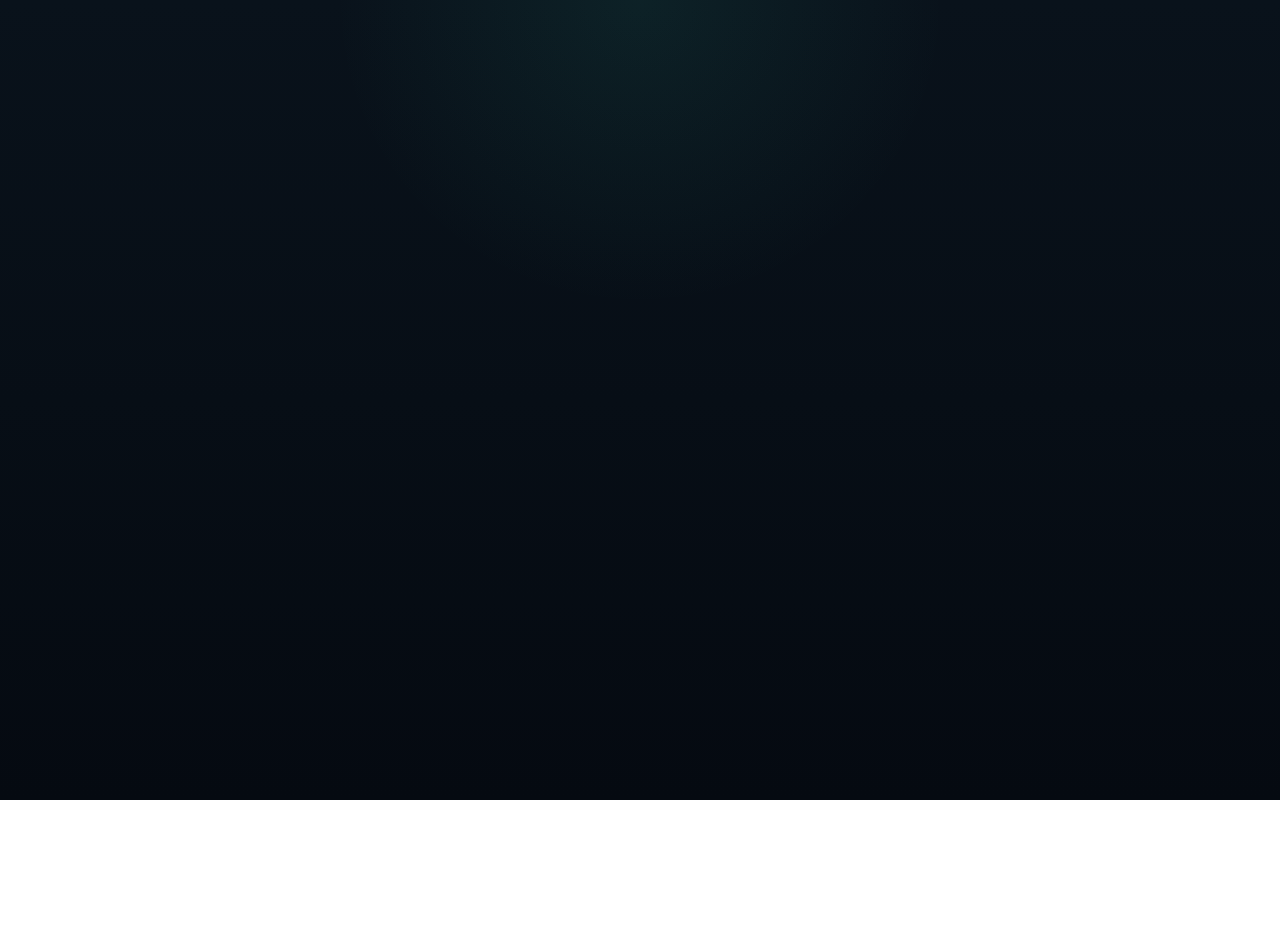
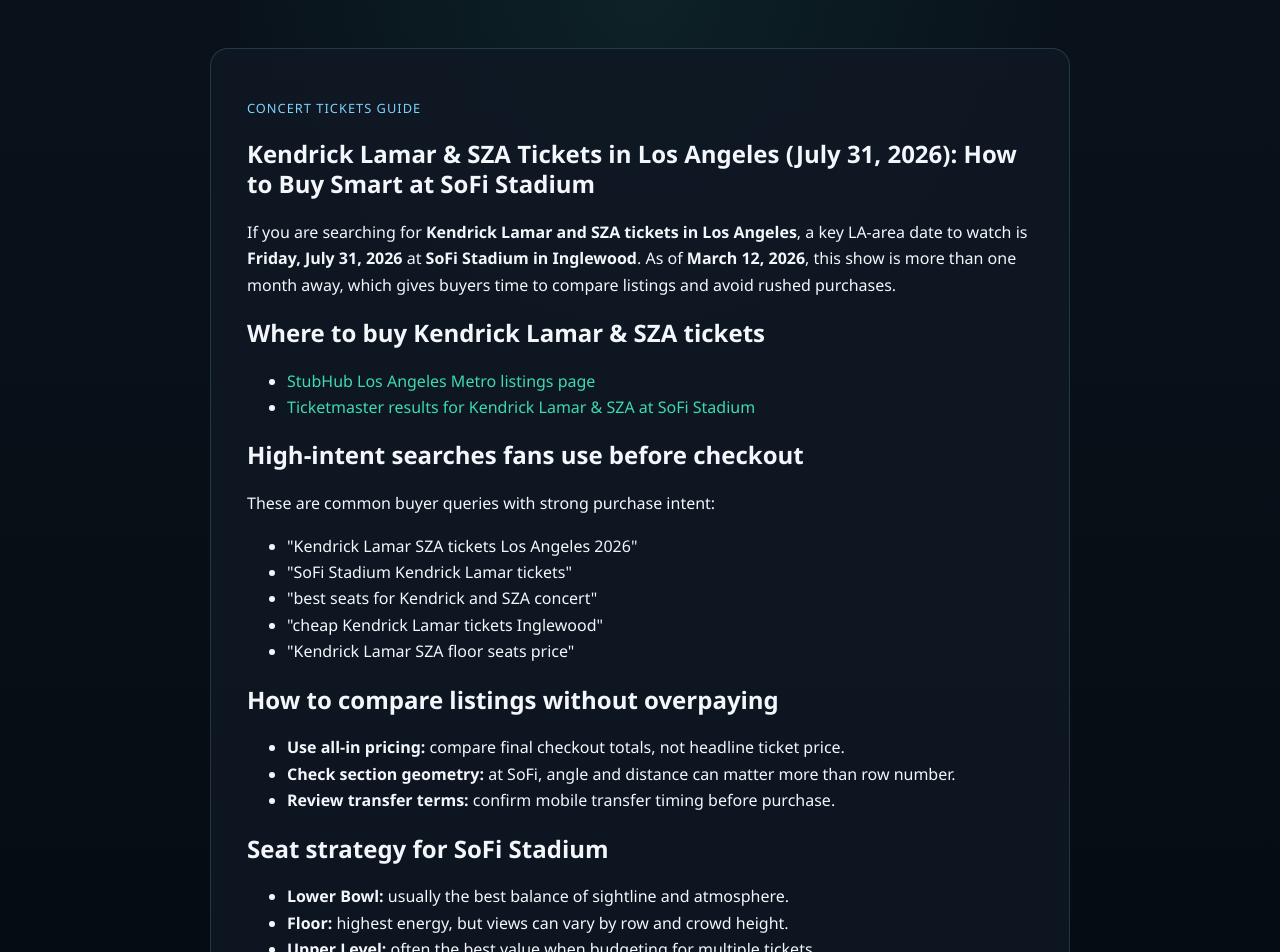
Before and after one commit to vvmspace/ry, a Nuxt app in the folder frontend/: page /blog/kendrick-sza-sofi-tickets-2026 in a window 1280 px wide. Before the commit this address had no page. Shown: the top 952 px of the page. Before the commit the page ends 800 px from the top, so only its background shows below. Built offline with nearby package versions, Linux system fonts and the light colour scheme.

Commit message:
Add SEO article for Kendrick & SZA SoFi tickets

```diff
--- /dev/null
+++ b/frontend/pages/blog/kendrick-sza-sofi-tickets-2026.vue
@@ -0,0 +1,130 @@
+<script setup lang="ts">
+useHead({
+  title: "Kendrick Lamar & SZA Tickets Los Angeles 2026: SoFi Stadium Buying Guide",
+  meta: [
+    {
+      name: "description",
+      content:
+        "Looking for Kendrick Lamar and SZA tickets in Los Angeles? Compare seat options, pricing timing, and safe checkout tips for the July 31, 2026 SoFi Stadium show.",
+    },
+    {
+      name: "keywords",
+      content:
+        "Kendrick Lamar tickets Los Angeles, SZA tickets SoFi Stadium, Grand National Tour tickets 2026, buy Kendrick and SZA tickets, SoFi Stadium concert seats",
+    },
+  ],
+});
+</script>
+
+<template>
+  <main class="seo-article">
+    <article class="seo-content">
+      <p class="kicker">Concert Tickets Guide</p>
+      <h1>Kendrick Lamar & SZA Tickets in Los Angeles (July 31, 2026): How to Buy Smart at SoFi Stadium</h1>
+
+      <p>
+        If you are searching for <strong>Kendrick Lamar and SZA tickets in Los Angeles</strong>, a key LA-area date to
+        watch is <strong>Friday, July 31, 2026</strong> at <strong>SoFi Stadium in Inglewood</strong>. As of
+        <strong>March 12, 2026</strong>, this show is more than one month away, which gives buyers time to compare
+        listings and avoid rushed purchases.
+      </p>
+
+      <h2>Where to buy Kendrick Lamar & SZA tickets</h2>
+      <ul>
+        <li>
+          <a
+            href="https://www.stubhub.com/los-angeles-metro-tickets/geography/10/?page=45"
+            target="_blank"
+            rel="noopener noreferrer"
+          >
+            StubHub Los Angeles Metro listings page
+          </a>
+        </li>
+        <li>
+          <a
+            href="https://www.ticketmaster.com/search?q=Kendrick+Lamar+SZA+SoFi+Stadium+2026"
+            target="_blank"
+            rel="noopener noreferrer"
+          >
+            Ticketmaster results for Kendrick Lamar & SZA at SoFi Stadium
+          </a>
+        </li>
+      </ul>
+
+      <h2>High-intent searches fans use before checkout</h2>
+      <p>These are common buyer queries with strong purchase intent:</p>
+      <ul>
+        <li>"Kendrick Lamar SZA tickets Los Angeles 2026"</li>
+        <li>"SoFi Stadium Kendrick Lamar tickets"</li>
+        <li>"best seats for Kendrick and SZA concert"</li>
+        <li>"cheap Kendrick Lamar tickets Inglewood"</li>
+        <li>"Kendrick Lamar SZA floor seats price"</li>
+      </ul>
+
+      <h2>How to compare listings without overpaying</h2>
+      <ul>
+        <li><strong>Use all-in pricing:</strong> compare final checkout totals, not headline ticket price.</li>
+        <li><strong>Check section geometry:</strong> at SoFi, angle and distance can matter more than row number.</li>
+        <li><strong>Review transfer terms:</strong> confirm mobile transfer timing before purchase.</li>
+      </ul>
+
+      <h2>Seat strategy for SoFi Stadium</h2>
+      <ul>
+        <li><strong>Lower Bowl:</strong> usually the best balance of sightline and atmosphere.</li>
+        <li><strong>Floor:</strong> highest energy, but views can vary by row and crowd height.</li>
+        <li><strong>Upper Level:</strong> often the best value when budgeting for multiple tickets.</li>
+      </ul>
+
+      <h2>When to buy</h2>
+      <p>
+        Price movement often accelerates around tour updates and the final two to three weeks before show day.
+        A practical approach is to shortlist target sections now, track pricing changes, and buy when a listing
+        meets your value threshold instead of waiting for a perfect low.
+      </p>
+    </article>
+  </main>
+</template>
+
+<style scoped>
+.seo-article {
+  min-height: 100vh;
+  padding: 2rem 1rem 4rem;
+}
+
+.seo-content {
+  max-width: 860px;
+  margin: 0 auto;
+  background: rgba(16, 24, 36, 0.85);
+  border: 1px solid rgba(125, 211, 252, 0.18);
+  border-radius: 18px;
+  padding: 1.5rem;
+  line-height: 1.65;
+}
+
+.kicker {
+  color: #7dd3fc;
+  letter-spacing: 0.08em;
+  text-transform: uppercase;
+  font-size: 0.8rem;
+  margin-bottom: 0.25rem;
+}
+
+h1,
+h2 {
+  line-height: 1.25;
+}
+
+a {
+  color: #3dd9b4;
+}
+
+@media (min-width: 768px) {
+  .seo-article {
+    padding-top: 3rem;
+  }
+
+  .seo-content {
+    padding: 2.25rem;
+  }
+}
+</style>
```
